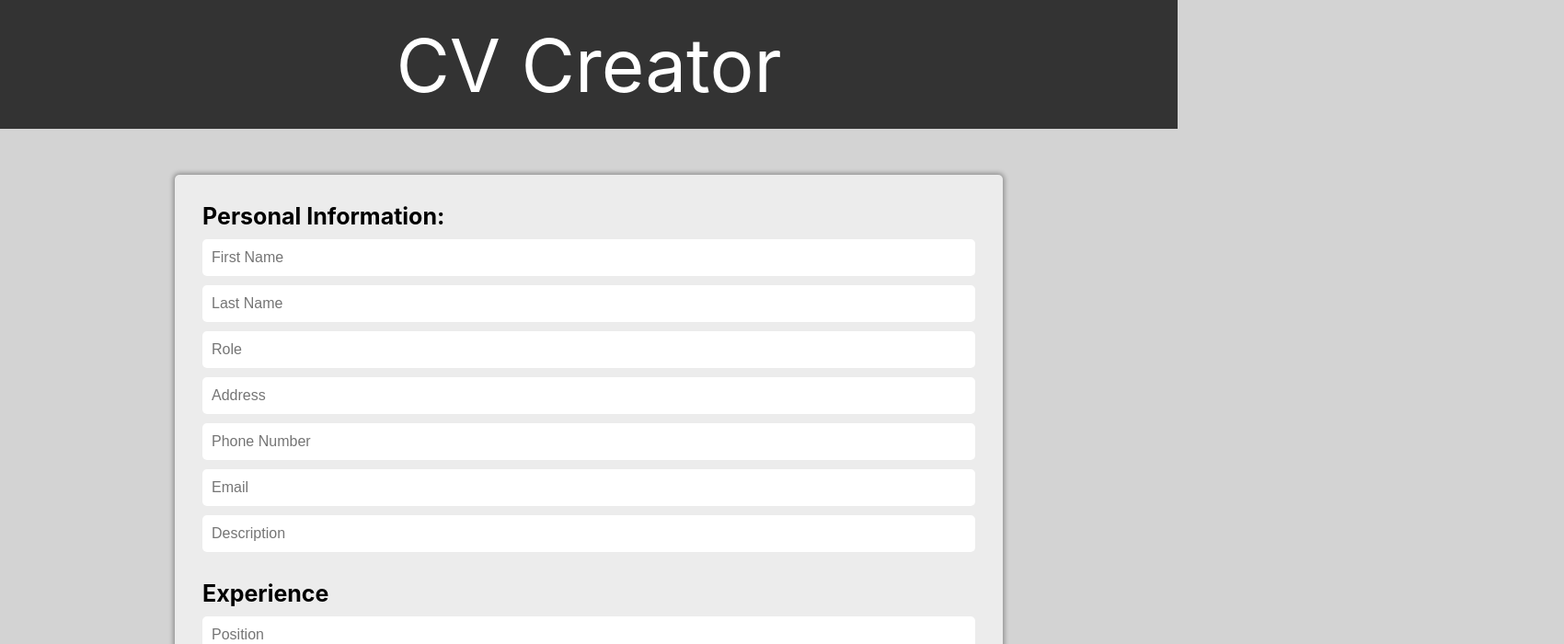
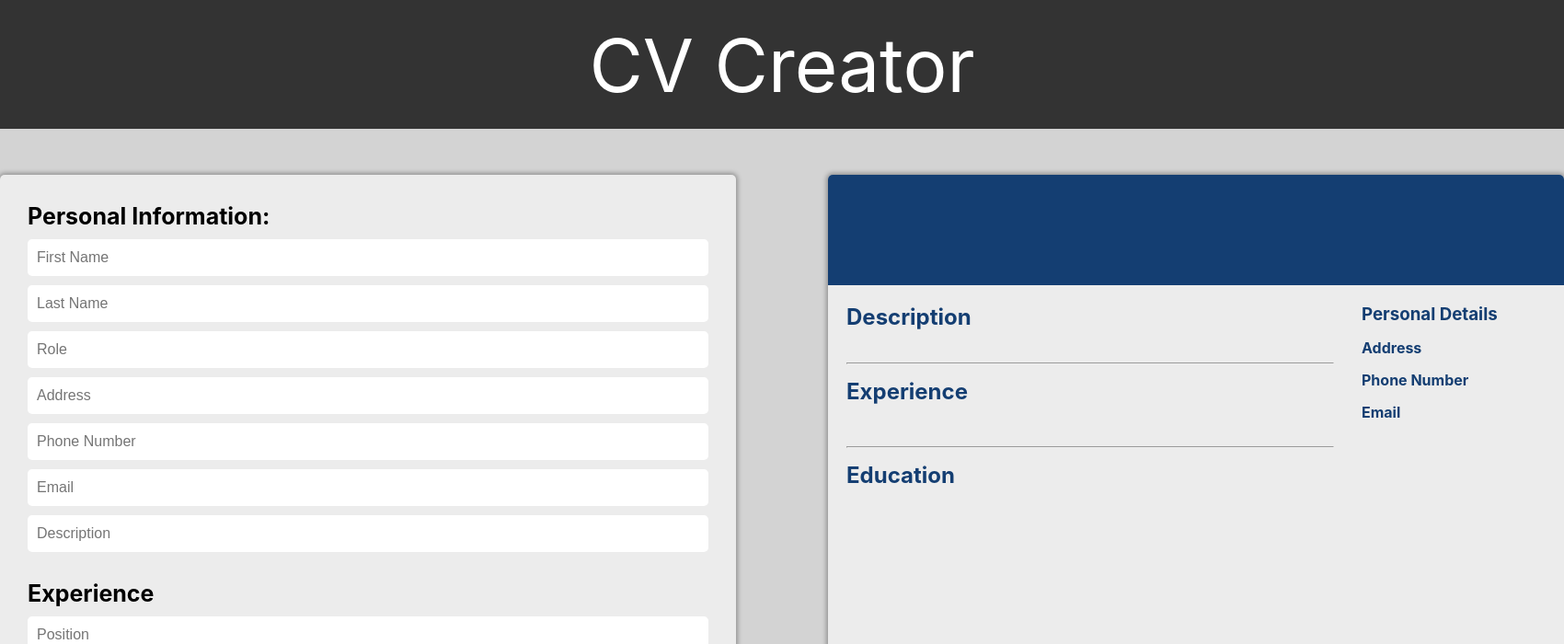
Before and after one commit to Pafestivo/cv-react, a React (Create React App) app: page / in a window 1280 px wide. Shown: the top 700 px of the page at 92% size, 1700 px wide, since content can reach past the window. Built offline with nearby package versions, Linux system fonts and the light colour scheme.

Commit message:
Design for large screens

```diff
--- a/src/styles/form/form-styles.css
+++ b/src/styles/form/form-styles.css
@@ -4,7 +4,7 @@
   background-color: rgb(236, 236, 236);
   border-radius: 5px;
   padding: 30px;
-  width: 900px;
+  width: 800px;
   height: max-content;
   box-shadow: 0 0 5px 2px rgba(0, 0, 0, 0.3);
 }
--- a/src/styles/main.css
+++ b/src/styles/main.css
@@ -1,7 +1,7 @@
 .main-container {
   display: flex;
-  flex-direction: column;
-  align-items: center;
+  flex-direction: row;
+  justify-content: center;
   margin-top: 50px;
-  row-gap: 50px;
+  column-gap: 100px;
 }
--- a/src/styles/preview/preview-styles.css
+++ b/src/styles/preview/preview-styles.css
@@ -1,9 +1,11 @@
 .prev-container {
+  position: sticky;
+  top: 20px;
   background-color: rgb(236, 236, 236);
   word-break: break-all;
   border-radius: 5px;
-  width: 900px;
-  min-height: 500px;
+  width: 800px;
+  min-height: 800px;
   margin-bottom: 50px;
   height: max-content;
   box-shadow: 0 0 5px 2px rgba(0, 0, 0, 0.3);
@@ -43,6 +45,10 @@
   column-gap: 30px;
 }
 
+.description p {
+  margin-top: 20px;
+}
+
 .personal-details {
   display: flex;
   flex-direction: column;
```
